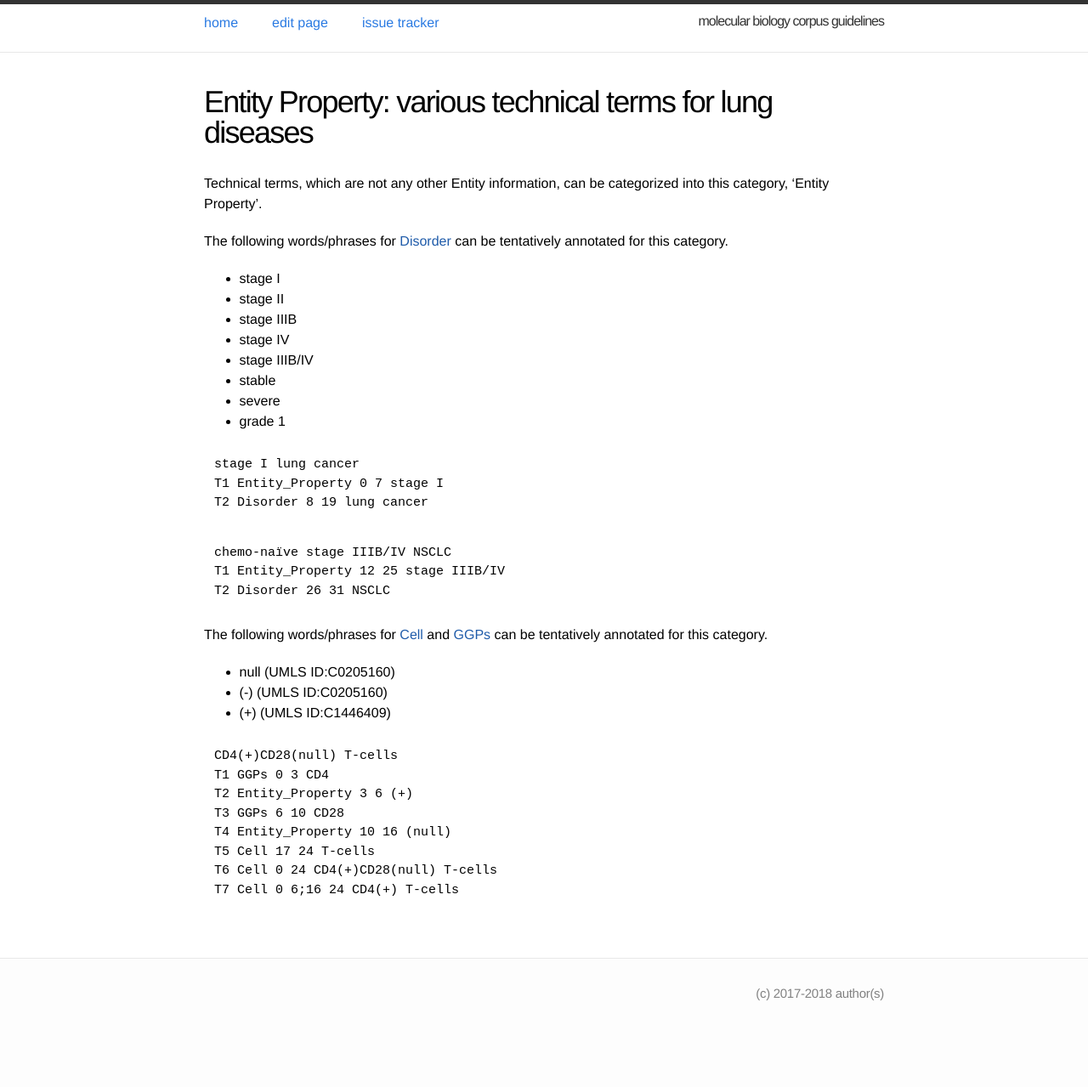
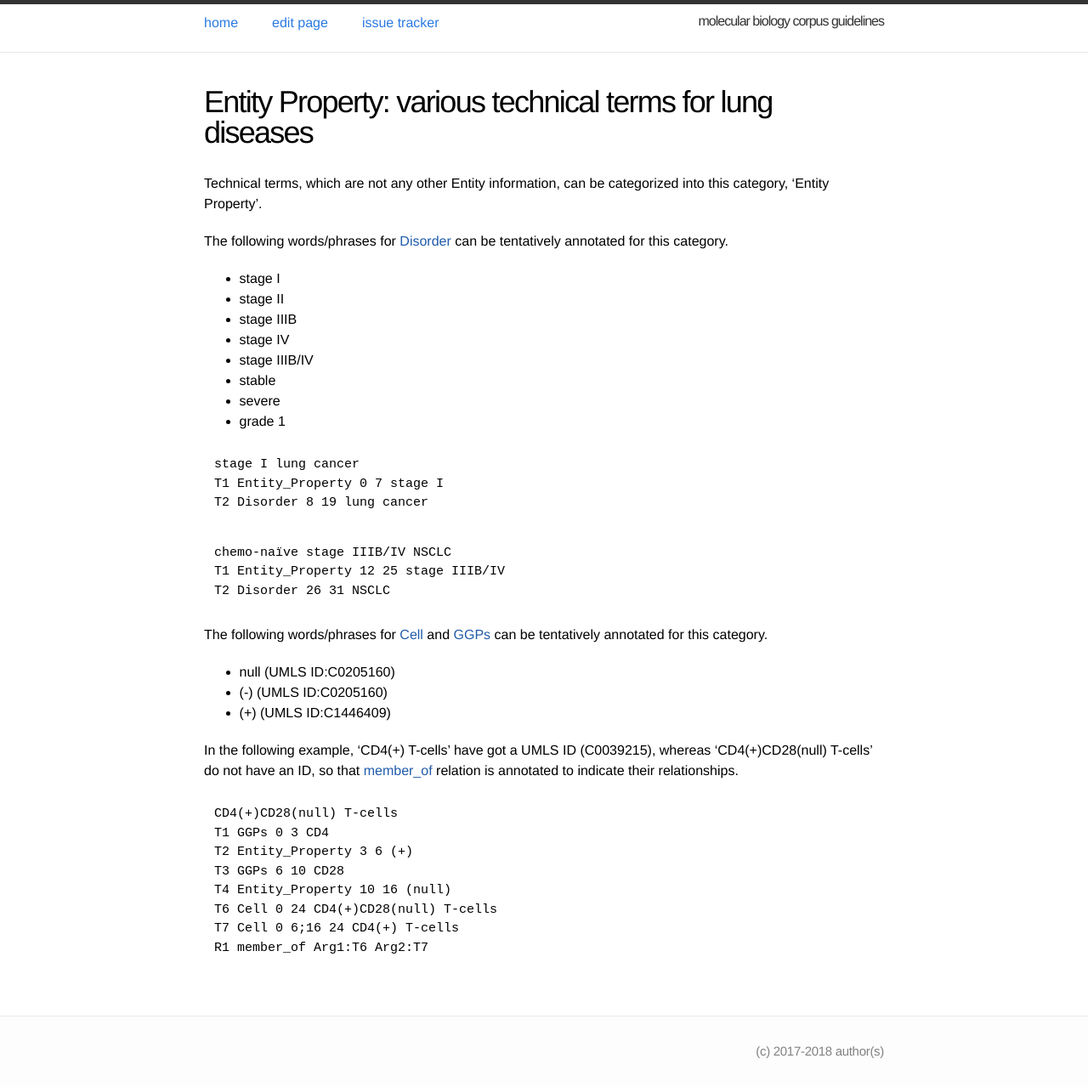
Before and after one commit to ezcatdb/molbiol_lung_corpus-guidelines, a Jekyll site: the page built from _entity/EntityProperty.md, in a window 1280 px wide. Shown: the whole page at 85% size. Built offline with Jekyll 4.4.1, drawn with Linux system fonts in a browser that asks for light colours; before the commit the page ends 1211 px from its top, so only the background shows below that.

Commit message:
corrected sample sentence with explanation (for CD4+CD28(null) T cells) in EntityProperty.md

```diff
--- a/_entity/EntityProperty.md
+++ b/_entity/EntityProperty.md
@@ -38,13 +38,14 @@ The following words/phrases for [Cell]() and [GGPs]() can be tentatively annotat
 - (-) (UMLS ID:C0205160)
 - (+) (UMLS ID:C1446409)
 
+In the following example, 'CD4(+) T-cells' have got a UMLS ID (C0039215), whereas 'CD4(+)CD28(null) T-cells' do not have an ID, so that [member_of]() relation is annotated to indicate their relationships.
 ~~~ ann
 CD4(+)CD28(null) T-cells
 T1 GGPs 0 3 CD4
 T2 Entity_Property 3 6 (+)
 T3 GGPs 6 10 CD28
 T4 Entity_Property 10 16 (null)
-T5 Cell 17 24 T-cells
 T6 Cell 0 24 CD4(+)CD28(null) T-cells
 T7 Cell 0 6;16 24 CD4(+) T-cells
+R1 member_of Arg1:T6 Arg2:T7
 ~~~
```
